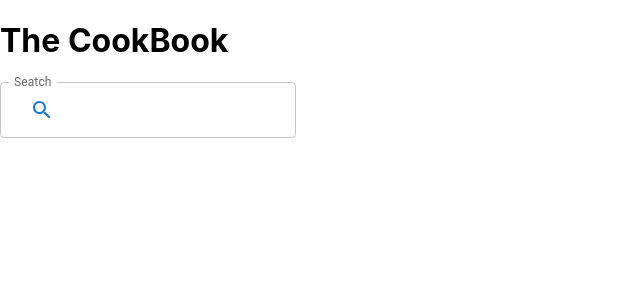
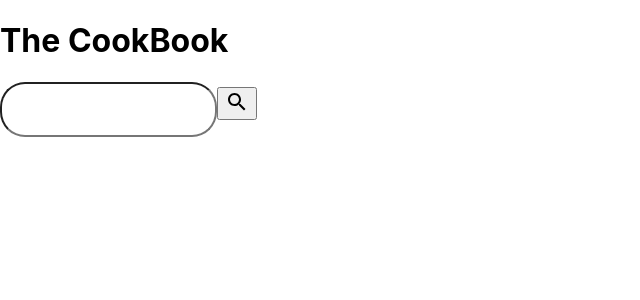
Before and after one commit to SylviaMakuch/the-cookbook, a React (Create React App) app: page /search in a window 1280 px wide. Shown: the top 300 px of the page, without its empty margins (0-640 px from the left). Built offline with nearby package versions, Linux system fonts and the light colour scheme.

Commit message:
api connected to search bar and working

```diff
--- a/src/components/Search.js
+++ b/src/components/Search.js
@@ -1,56 +1,28 @@
 import React from "react";
-// import TextField from "@mui/material/TextField";
+import { useState } from "react";
 import SearchIcon from "@mui/icons-material/Search";
-// import IconButton from "@mui/icons-material/IconButton";
-// import InputAdornment from "@mui/material/InputAdornment";
-import {
-  IconButton,
-  InputAdornment,
-  TextField,
-} from "@mui/material";
 import axios from "axios";
 
 export default function Search() {
-//   const axios = require("axios").default;
+  const [isSearched, isSetSearched] = useState("");
 
-//   const options = {
-//     method: "GET",
-//     url: "https://themealdb.p.rapidapi.com/filter.php",
-//     params: { i: "chicken_breast" },
-//     headers: {
-//       "x-rapidapi-host": "themealdb.p.rapidapi.com",
-//       "x-rapidapi-key": "e120e44aebmshc56159d5e1ff737p16b7dfjsn3d53a95184bd",
-//     },
-//   };
+  const submitHandler = async (e) => {
+    e.preventDefault();
+    console.log(isSearched);
+    const res =  await axios.get(`https://www.themealdb.com/api/json/v1/1/filter.php?i=${isSearched}`);
+    console.log(res.data);
+  };
 
-//   axios
-//     .request(options)
-//     .then(function (response) {
-//       console.log(response.data);
-//     })
-//     .catch(function (error) {
-//       console.error(error);
-//     });
   return (
-    <TextField
-      id="outlined-search"
-      color="warning"
-      label="Seatch"
-      InputProps={{
-        startAdornment: (
-          <InputAdornment position="end">
-            <IconButton
-              color="primary"
-              aria-label="upload picture"
-              component="span"
-            >
-              <SearchIcon />
-            </IconButton>
-          </InputAdornment>
-        ),
-      }}
-      type="search"
-    ></TextField>
+    <form onSubmit={submitHandler}>
+      <input
+        type="text"
+        style={{ padding: "18px", borderRadius: "25px" }}
+        onInput={(e) => isSetSearched(e.target.value)}
+      ></input>
+      <button type="submit">
+        <SearchIcon />
+      </button>
+    </form>
   );
-  console.dir = TextField.element.query.value;
 }
```
